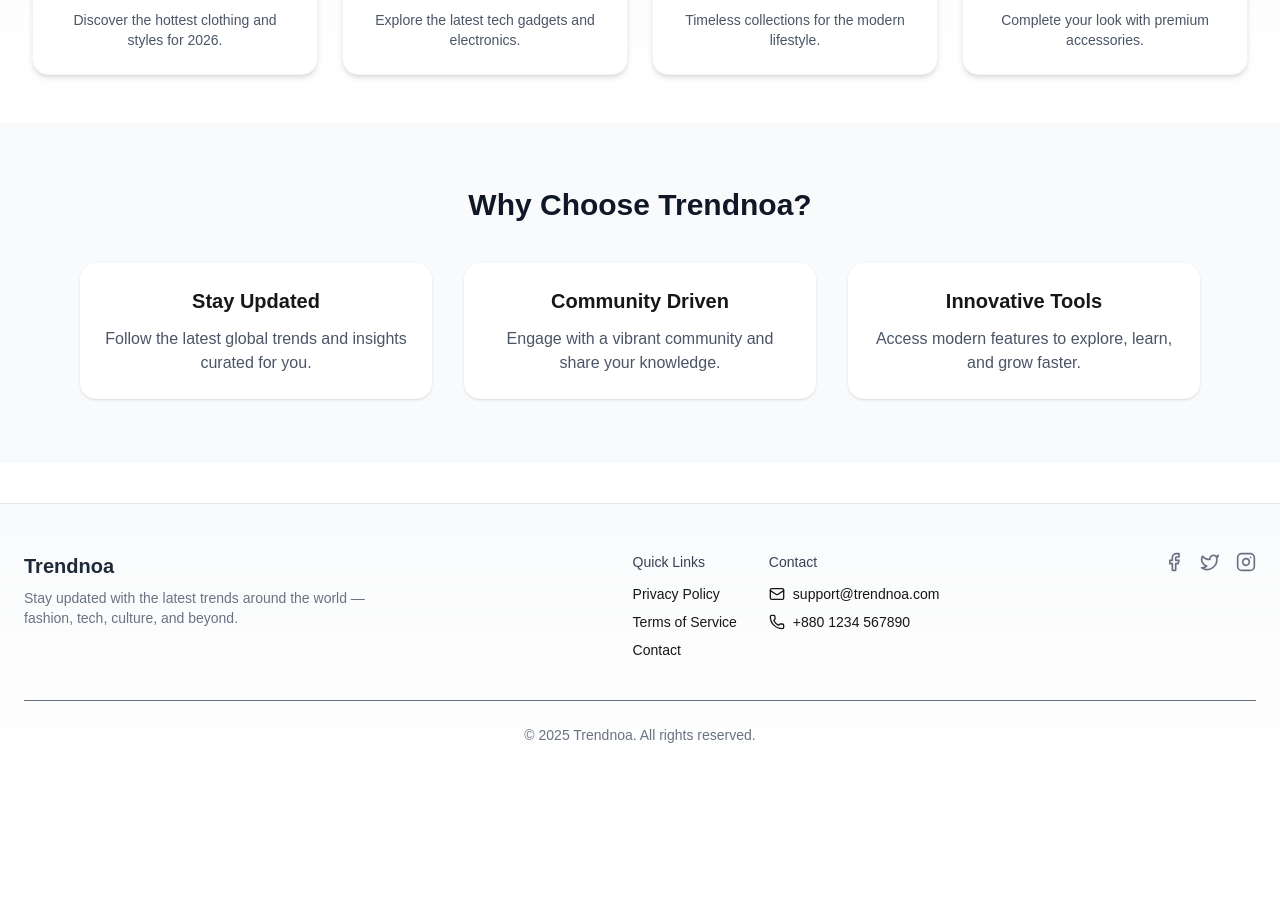
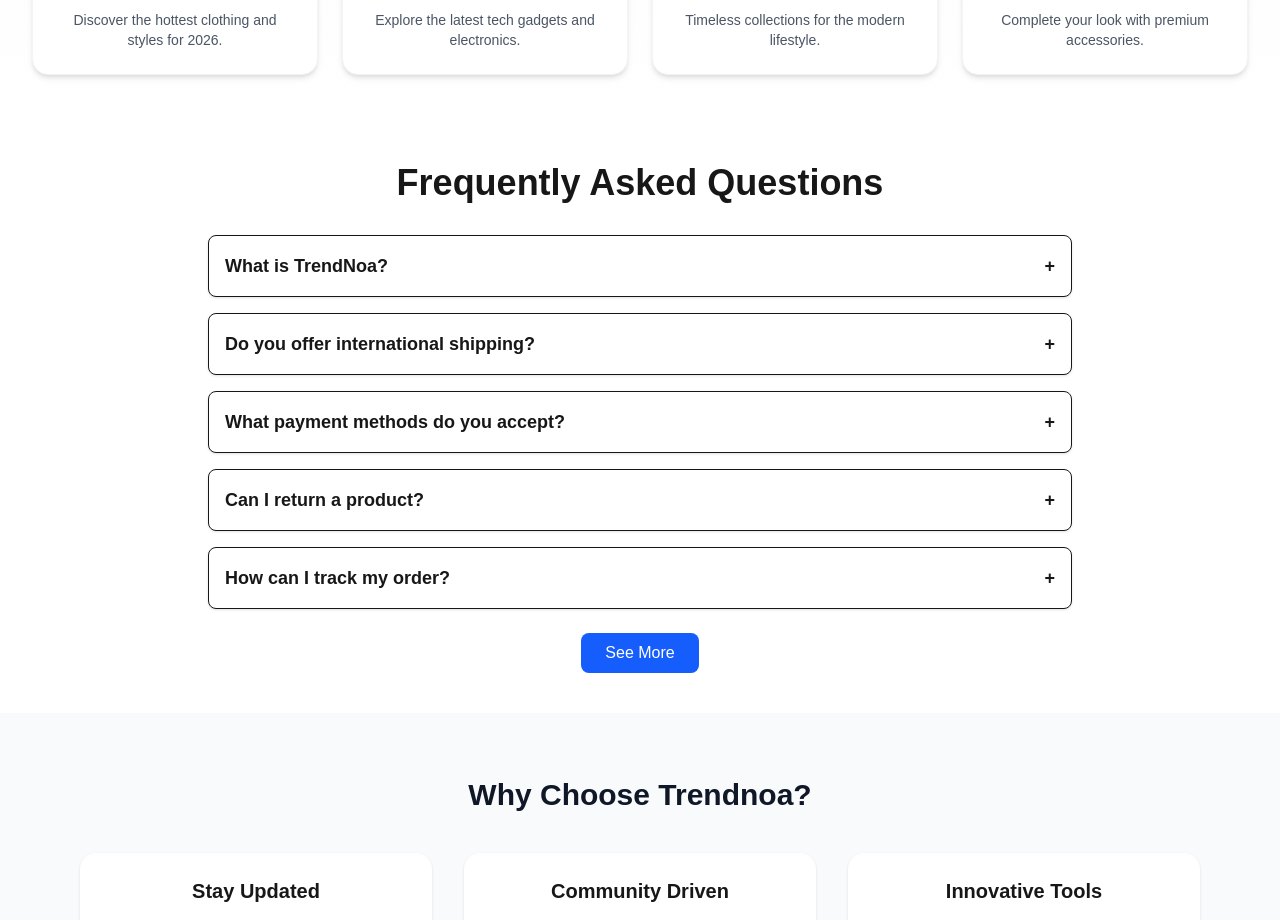
Before and after one commit to ismail-dev-code/Trendnoa, a Next.js app: page / in a window 1280 px wide. Shown: the part 1583-2503 px from the top of the page. Before the commit the page ends 2376 px from the top, so only its background shows below. Built offline with nearby package versions, Linux system fonts and the light colour scheme; no server answers.

Commit message:
feat: faq section added for the landing page

```diff
--- /dev/null
+++ b/src/app/components/FAQSection.tsx
@@ -0,0 +1,87 @@
+"use client";
+
+import { useState, useEffect } from "react";
+import AOS from "aos";
+import "aos/dist/aos.css";
+
+type FAQ = {
+  question: string;
+  answer: string;
+};
+
+const faqs: FAQ[] = [
+  { question: "What is TrendNoa?", answer: "TrendNoa is a modern e-commerce platform offering the latest products and exclusive deals." },
+  { question: "Do you offer international shipping?", answer: "Yes, we ship worldwide with reliable delivery partners." },
+  { question: "What payment methods do you accept?", answer: "We accept major credit/debit cards, mobile payments, and digital wallets." },
+  { question: "Can I return a product?", answer: "Yes, you can return products within 7 days of delivery if eligible." },
+  { question: "How can I track my order?", answer: "Once your order is shipped, you will receive a tracking link via email/SMS." },
+  { question: "Do you offer cash on delivery?", answer: "Yes, cash on delivery is available in select regions." },
+  { question: "How do I contact customer support?", answer: "You can reach us via live chat, email, or our 24/7 helpline." },
+  { question: "Are there any membership benefits?", answer: "Yes, TrendNoa members enjoy discounts, early access to sales, and reward points." },
+  { question: "Is my payment secure?", answer: "Absolutely. We use industry-standard encryption and trusted payment gateways." },
+  { question: "Do you offer discounts for students?", answer: "Yes, students can avail special discounts with valid student ID." },
+  { question: "Can I cancel an order after placing it?", answer: "Yes, cancellations are possible before the order is shipped." },
+  { question: "How long does delivery take?", answer: "Delivery typically takes 3-7 business days depending on your location." },
+  { question: "Do you offer bulk order discounts?", answer: "Yes, we provide special rates and offers for bulk purchases." },
+  { question: "Can I change my shipping address after ordering?", answer: "Yes, you can update your address before the order is shipped." },
+  { question: "Do you provide warranty on products?", answer: "Yes, many products come with a manufacturer’s warranty." },
+  { question: "How do I become a seller on TrendNoa?", answer: "You can apply through our seller portal to start listing your products." },
+];
+
+export default function FAQSection() {
+  const [openIndex, setOpenIndex] = useState<number | null>(null);
+  const [showAll, setShowAll] = useState(false);
+
+  useEffect(() => {
+    AOS.init({ duration: 600, once: true });
+  }, []);
+
+  const toggleFAQ = (index: number) => {
+    setOpenIndex(openIndex === index ? null : index);
+  };
+
+  const visibleFaqs = showAll ? faqs : faqs.slice(0, 5);
+
+  return (
+    <section className="max-w-4xl mx-auto px-4 py-10">
+      <h2 className="text-3xl lg:text-4xl font-bold text-center mb-8">
+        Frequently Asked Questions
+      </h2>
+
+      <div className="space-y-4">
+        {visibleFaqs.map((faq, idx) => (
+          <div
+            key={idx}
+            data-aos="fade-up"
+            className="border rounded-lg shadow-sm p-4 bg-white dark:bg-slate-900"
+          >
+            <button
+              onClick={() => toggleFAQ(idx)}
+              className="w-full flex justify-between items-center text-left text-lg font-semibold cursor-pointer"
+            >
+              {faq.question}
+              <span className="ml-2">{openIndex === idx ? "−" : "+"}</span>
+            </button>
+
+            {openIndex === idx && (
+              <p className="mt-3 text-gray-600 dark:text-gray-300 text-sm md:text-base">
+                {faq.answer}
+              </p>
+            )}
+          </div>
+        ))}
+      </div>
+
+      {faqs.length > 5 && (
+        <div className="text-center mt-6">
+          <button
+            onClick={() => setShowAll(!showAll)}
+            className="px-6 py-2 rounded-lg bg-blue-600 text-white hover:bg-blue-700 transition cursor-pointer"
+          >
+            {showAll ? "See Less" : "See More"}
+          </button>
+        </div>
+      )}
+    </section>
+  );
+}
--- a/src/app/page.tsx
+++ b/src/app/page.tsx
@@ -6,6 +6,7 @@
 import NavBar from "./components/NavBar";
 import NewYearOffers from "./components/NewYearOffers";
 import TopCategories from "./components/TopCategories";
+import FAQSection from "./components/FAQSection";
 
 export default function Home() {
   return (
@@ -16,6 +17,7 @@
         <FeaturedTrend />
         <NewYearOffers/>
         <TopCategories/>
+        <FAQSection/>
         <WhyTrendnoa />
 
         <Footer />
```
